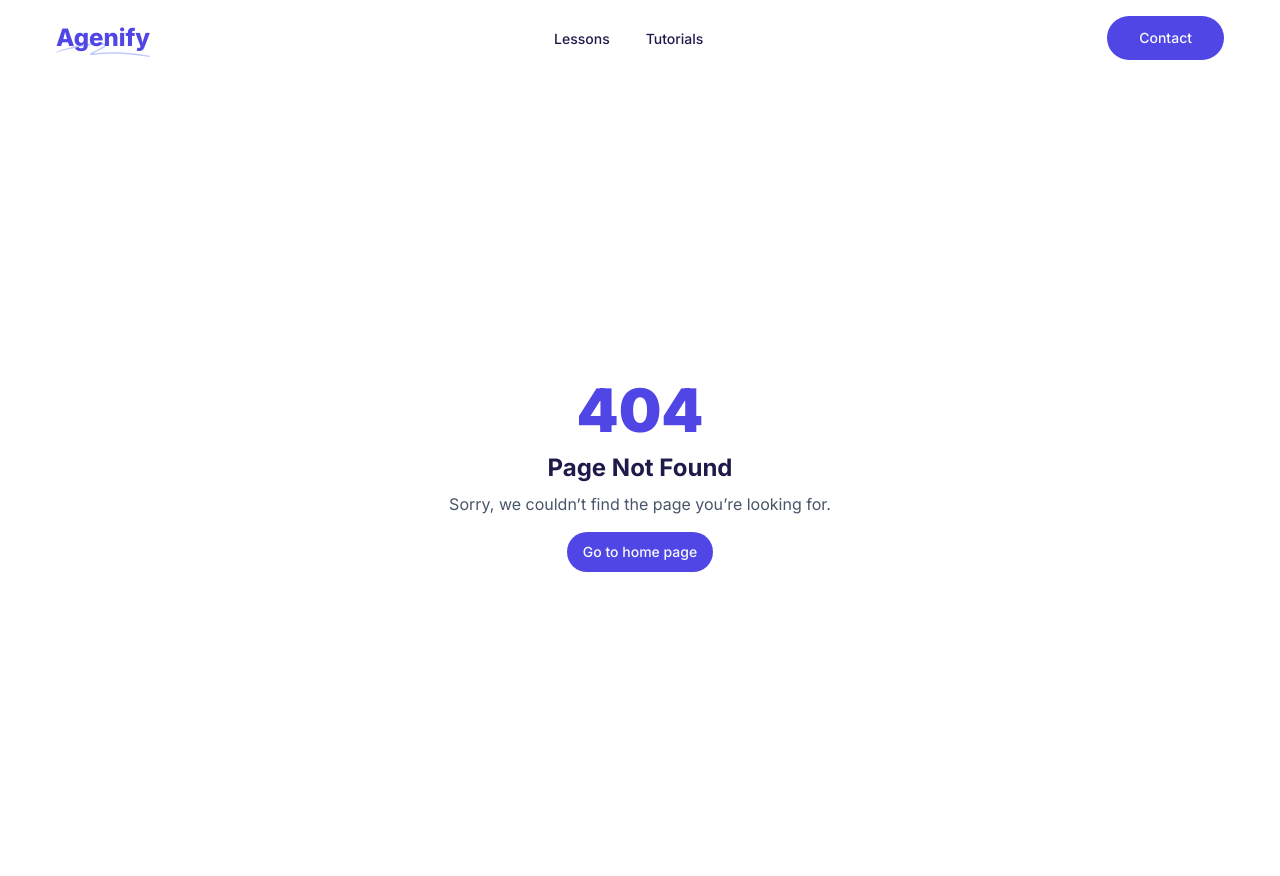
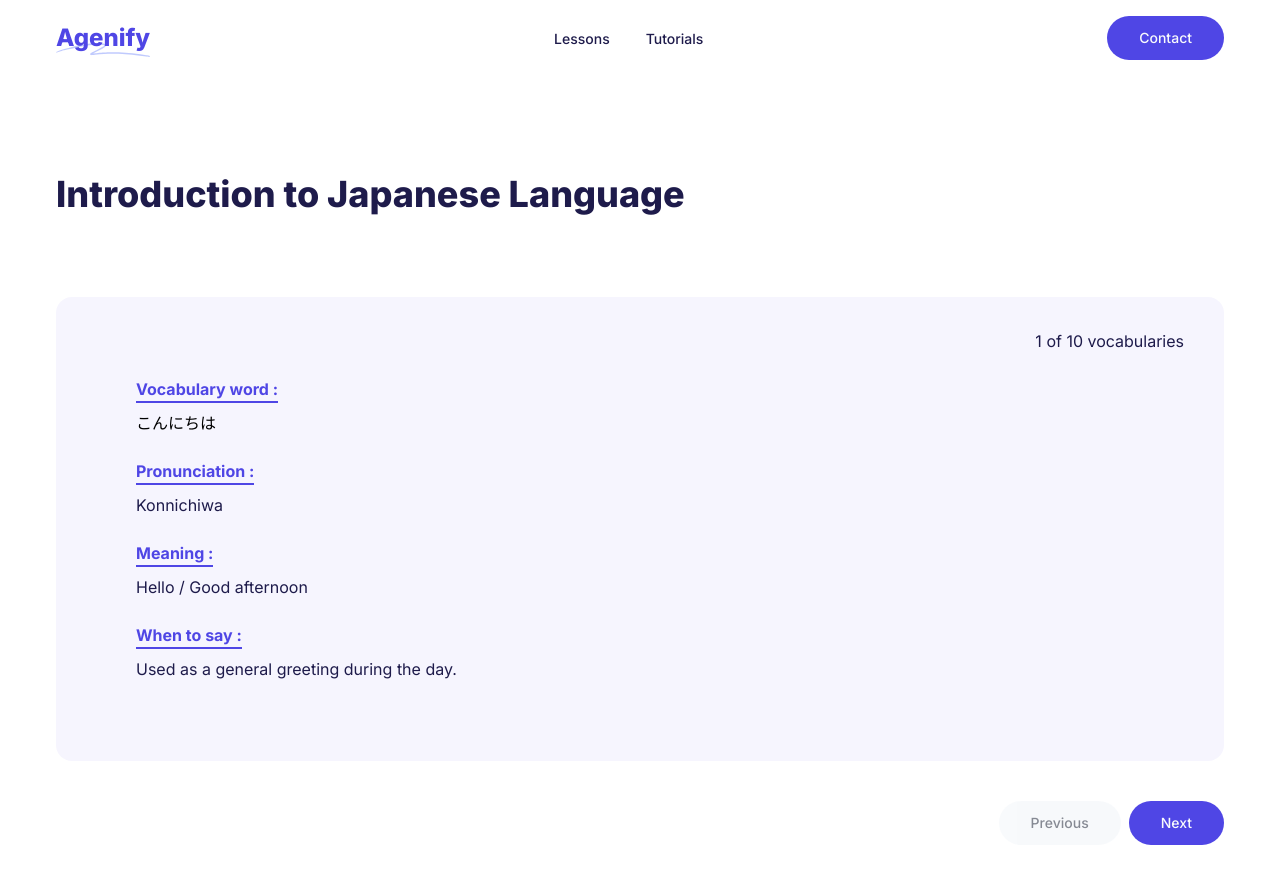
Before and after one commit to Rakib544/vocabulary-learning-application, a Next.js app: page /lessons/1 in a window 1280 px wide. Before the commit this address had no page. After the commit the page ends 845 px from the top, so only its background shows below. Built offline with nearby package versions, Linux system fonts and the light colour scheme.

Commit message:
feat:implemented lesson details page functionality with pagination

```diff
--- /dev/null
+++ b/src/app/lessons/[lessonNo]/page.tsx
@@ -0,0 +1,95 @@
+import { Container } from "@/components/container";
+import { PageIntro } from "@/components/page-intro";
+import VocabulariesSection from "@/sections/vocabularies-section";
+
+const vocabulary = {
+  success: true,
+  data: {
+    title: "Introduction to Japanese Language",
+    vocabularies: [
+      {
+        word: "こんにちは",
+        pronunciation: "Konnichiwa",
+        meaning: "Hello / Good afternoon",
+        whenToSay: "Used as a general greeting during the day.",
+        lessonId: 1,
+      },
+      {
+        word: "ありがとう",
+        pronunciation: "Arigatou",
+        meaning: "Thank you",
+        whenToSay: "Used to express gratitude.",
+        lessonId: 1,
+      },
+      {
+        word: "さようなら",
+        pronunciation: "Sayounara",
+        meaning: "Goodbye",
+        whenToSay: "Used when parting with someone for a longer period.",
+        lessonId: 1,
+      },
+      {
+        word: "おはよう",
+        pronunciation: "Ohayou",
+        meaning: "Good morning",
+        whenToSay: "Used in the morning as a greeting.",
+        lessonId: 2,
+      },
+      {
+        word: "すみません",
+        pronunciation: "Sumimasen",
+        meaning: "Excuse me / I'm sorry",
+        whenToSay: "Used when apologizing or getting someone's attention.",
+        lessonId: 2,
+      },
+      {
+        word: "いただきます",
+        pronunciation: "Itadakimasu",
+        meaning: "Let's eat (before a meal)",
+        whenToSay:
+          "Said before eating a meal, expressing gratitude for the food.",
+        lessonId: 3,
+      },
+      {
+        word: "ごちそうさまでした",
+        pronunciation: "Gochisousama deshita",
+        meaning: "Thank you for the meal",
+        whenToSay:
+          "Said after finishing a meal to thank the person who prepared it.",
+        lessonId: 3,
+      },
+      {
+        word: "はい",
+        pronunciation: "Hai",
+        meaning: "Yes",
+        whenToSay: "Used to express agreement or affirmation.",
+        lessonId: 4,
+      },
+      {
+        word: "いいえ",
+        pronunciation: "Iie",
+        meaning: "No",
+        whenToSay: "Used to express disagreement or negation.",
+        lessonId: 4,
+      },
+      {
+        word: "わかりました",
+        pronunciation: "Wakarimashita",
+        meaning: "I understand",
+        whenToSay: "Used to indicate that you understand something.",
+        lessonId: 5,
+      },
+    ],
+  },
+};
+
+export default async function LessonDetailsPage() {
+  return (
+    <main>
+      <Container>
+        <PageIntro pageTitle={vocabulary.data.title} />
+        <VocabulariesSection vocabularies={vocabulary.data.vocabularies} />
+      </Container>
+    </main>
+  );
+}
--- /dev/null
+++ b/src/sections/vocabularies-section.tsx
@@ -0,0 +1,75 @@
+"use client";
+
+import { Button } from "@/components/ui/button";
+import { useState } from "react";
+
+interface VocabulariesInterface {
+  word: string;
+  pronunciation: string;
+  whenToSay: string;
+  meaning: string;
+}
+
+export default function VocabulariesSection({
+  vocabularies,
+}: {
+  vocabularies: VocabulariesInterface[];
+}) {
+  const [currentItem, setCurrentItem] = useState(0);
+  return (
+    <>
+      <div className="mt-20 p-20 rounded-2xl bg-primary/5 relative">
+        <div className="absolute top-8 right-10">
+          {currentItem + 1} of {vocabularies.length} vocabularies
+        </div>
+        <ul className="space-y-6">
+          <li>
+            <h3 className="text-primary font-bold border-b-2 border-primary inline-block mb-2">
+              Vocabulary word :
+            </h3>
+            <p className="text-black">{vocabularies[currentItem].word}</p>
+          </li>
+          <li>
+            <h3 className="text-primary font-bold border-b-2 border-primary inline-block mb-2">
+              Pronunciation :
+            </h3>
+            <p>{vocabularies[currentItem].pronunciation}</p>
+          </li>
+          <li>
+            <h3 className="text-primary font-bold border-b-2 border-primary inline-block mb-2">
+              Meaning :
+            </h3>
+            <p>{vocabularies[currentItem].meaning}</p>
+          </li>
+          <li>
+            <h3 className="text-primary font-bold border-b-2 border-primary inline-block mb-2">
+              When to say :
+            </h3>
+            <p>{vocabularies[currentItem].whenToSay}</p>
+          </li>
+        </ul>
+      </div>
+      <div className="mt-10 flex justify-end gap-x-2">
+        <Button
+          disabled={currentItem == 0}
+          onClick={() => setCurrentItem((prev) => prev - 1)}
+          variant="secondary"
+          size="lg"
+        >
+          Previous
+        </Button>
+        {currentItem === vocabularies.length - 1 ? (
+          <Button size="lg">Complete</Button>
+        ) : (
+          <Button
+            disabled={currentItem === vocabularies.length - 1}
+            onClick={() => setCurrentItem((prev) => prev + 1)}
+            size="lg"
+          >
+            Next
+          </Button>
+        )}
+      </div>
+    </>
+  );
+}
```
Also changed, not shown: 1 other file (tests, documents, lock files or other folders).
